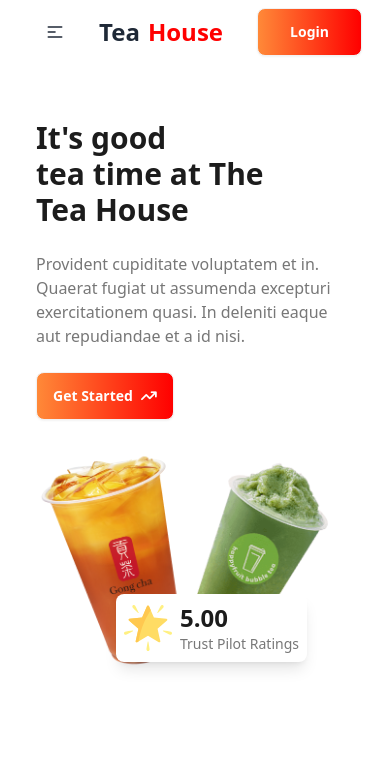
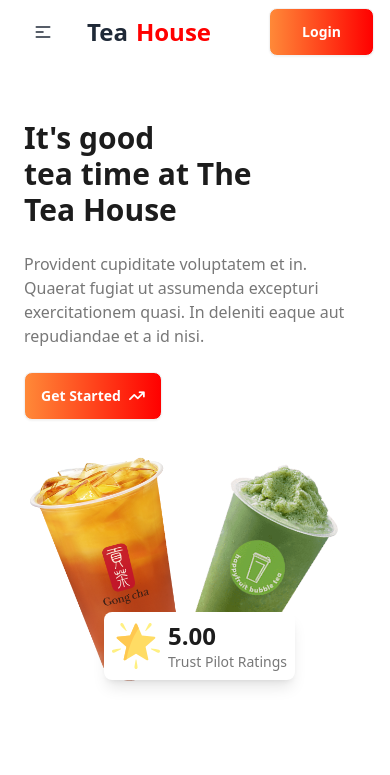
Before and after one commit to ChowdhuryFatema/tea-house, a plain HTML site: page index.html in a window 390 px wide. Shown: the top 775 px of the page. Drawn offline with nearby package versions, Linux system fonts and the light colour scheme.

Commit message:
Updated Responsive

```diff
--- a/index.html
+++ b/index.html
@@ -28,7 +28,7 @@
 </head>
 <body>
     <!-- header starts here  -->
-    <header class="px-5 md:px-24">
+    <header class="px-2 md:px-24">
         <nav class="container mx-auto">
             <div class="navbar bg-base-100">
                 <div class="navbar-start">
@@ -76,7 +76,7 @@
             </div>
         </nav>
     </header>
-    <main class="px-5 md:px-24">
+    <main class="px-2 md:px-24">
         <!-- banner sectiion starts here  -->
         <section class="banner mt-10">
             <div class="container mx-auto">
@@ -320,7 +320,7 @@
     </main>
     <!-- footer starts here  -->
     <footer class="from-[#FF00001A] to-[#FF89381A] ">
-        <div class="pt-10 bg-gradient-to-r px-5 md:px-24">
+        <div class="pt-10 bg-gradient-to-r px- md:px-24">
             <div class="container mx-auto">
                 <div class="pl-8 flex flex-col md:flex-row gap-5 justify-between items-center">
                     <div>
```
